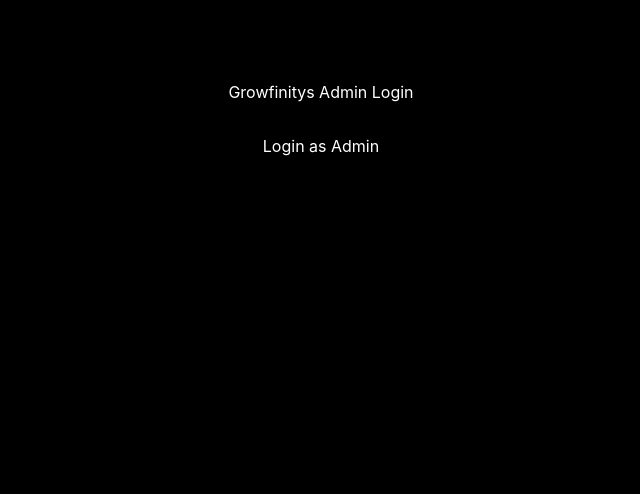
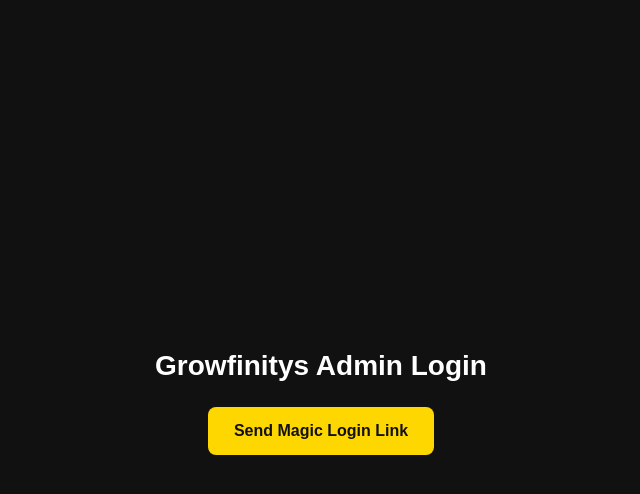
Before and after one commit to mhdkharoub-rgb/growfinitys, a Next.js app: page /login in a window 1280 px wide. Shown: the top 494 px of the page, without its empty margins (319-959 px from the left). Built offline with nearby package versions, Linux system fonts and the light colour scheme; what @supabase/auth-helpers-nextjs would draw is missing.

Commit message:
Update page.tsx

```diff
--- a/app/login/page.tsx
+++ b/app/login/page.tsx
@@ -3,8 +3,8 @@
 import { useState } from "react";
 import { createClient } from "@/lib/supabaseClient";
 
+const supabase = createClient();
 const ADMIN_EMAIL = "mhdkharoub@gmail.com";
-const supabase = createClient();
 
 export default function LoginPage() {
   const [loading, setLoading] = useState(false);
@@ -12,6 +12,7 @@ export default function LoginPage() {
   const handleLogin = async () => {
     try {
       setLoading(true);
+
       const { error } = await supabase.auth.signInWithOtp({
         email: ADMIN_EMAIL,
         options: {
@@ -20,7 +21,7 @@ export default function LoginPage() {
       });
 
       if (error) {
-        alert(`❌ ${error.message}`);
+        alert("❌ " + error.message);
       } else {
         alert("✅ Magic login link sent to your email.");
       }
@@ -30,14 +31,35 @@ export default function LoginPage() {
   };
 
   return (
-    <div style={{ maxWidth: 350, margin: "80px auto", textAlign: "center" }}>
-      <h2>Growfinitys Admin Login</h2>
+    <div
+      style={{
+        display: "flex",
+        minHeight: "100vh",
+        justifyContent: "center",
+        alignItems: "center",
+        background: "#111",
+        color: "white",
+        flexDirection: "column",
+        gap: "20px",
+        fontFamily: "sans-serif",
+      }}
+    >
+      <h1 style={{ fontSize: "28px", fontWeight: "600" }}>Growfinitys Admin Login</h1>
       <button
         onClick={handleLogin}
         disabled={loading}
-        style={{ padding: "10px 16px", marginTop: 20 }}
+        style={{
+          padding: "12px 26px",
+          borderRadius: "8px",
+          background: loading ? "#444" : "gold",
+          color: "#111",
+          fontWeight: "600",
+          cursor: loading ? "not-allowed" : "pointer",
+          fontSize: "16px",
+          border: "none",
+        }}
       >
-        {loading ? "Sending..." : "Login as Admin"}
+        {loading ? "Sending link..." : "Send Magic Login Link"}
       </button>
     </div>
   );
```
